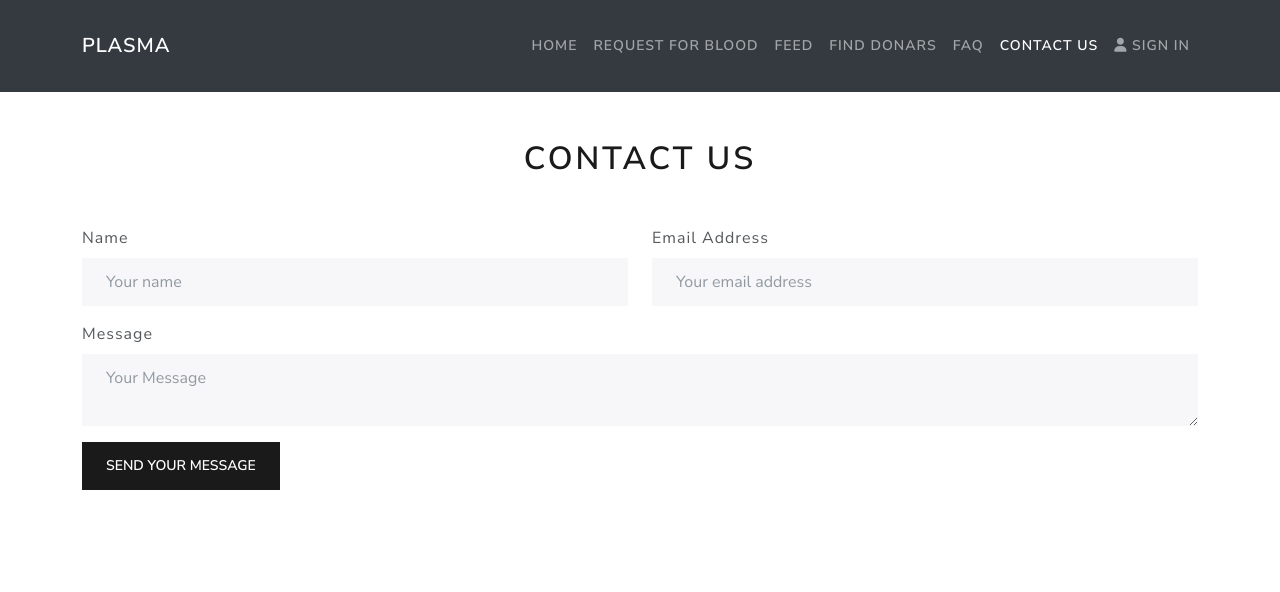
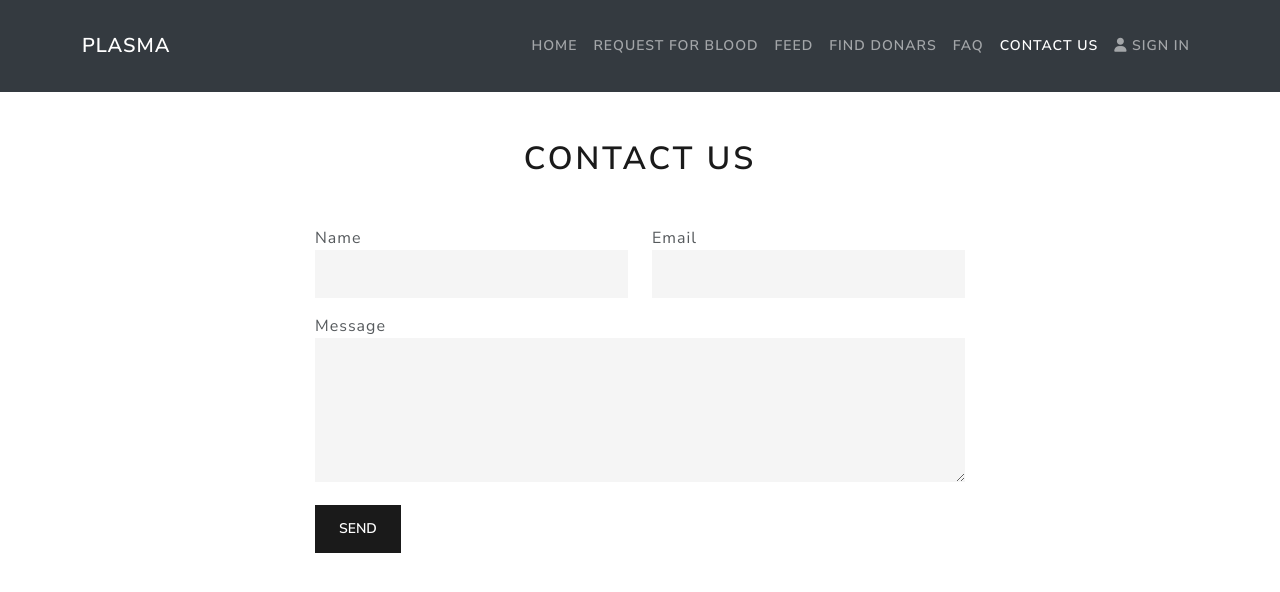
Before and after one commit to SMNAFI/Plasma, a React (Create React App) app: page /contact in a window 1280 px wide. Shown: the top 592 px of the page. Built offline with nearby package versions, Linux system fonts and the light colour scheme.

Commit message:
contact us working

```diff
--- a/package.json
+++ b/package.json
@@ -3,6 +3,7 @@
   "version": "0.1.0",
   "private": true,
   "dependencies": {
+    "@emailjs/browser": "^3.9.1",
     "@testing-library/jest-dom": "^5.16.5",
     "@testing-library/react": "^13.4.0",
     "@testing-library/user-event": "^13.5.0",
--- /dev/null
+++ b/src/screens/ContactUsScreen.css
@@ -0,0 +1,13 @@
+.form-container {
+  max-width: 650px;
+}
+
+.input {
+  border: none;
+  background-color: #f5f5f5;
+  padding: 12px 16px;
+}
+
+.input:focus {
+  outline: none;
+}
--- a/src/screens/ContactUsScreen.js
+++ b/src/screens/ContactUsScreen.js
@@ -1,59 +1,92 @@
-import React, { useState } from 'react'
-import { Form, Row, Col, Button } from 'react-bootstrap'
+import React, { useRef, useState } from 'react'
+import emailjs from '@emailjs/browser'
+import { Row, Col, Button } from 'react-bootstrap'
+import Loader from '../components/Loader'
+import Message from '../components/Message'
+import './ContactUsScreen.css'
 
 const ContactUsScreen = () => {
-  const [name, setName] = useState('')
-  const [email, setEmail] = useState('')
-  const [text, setText] = useState('')
+  // const [name, setName] = useState('')
+  // const [email, setEmail] = useState('')
+  // const [message, setMessage] = useState('')
+  const [loading, setLoading] = useState(false)
+  const [message, setMessage] = useState(null)
+  const [error, setError] = useState(null)
 
-  const submitHandler = (e) => {
-    e.preventDefaul()
+  const form = useRef()
+
+  const sendEmail = (e) => {
+    e.preventDefault()
+
+    setLoading(true)
+    setMessage(null)
+    setError(null)
+
+    emailjs
+      .sendForm(
+        process.env.REACT_APP_EMAILJS_SERVICE_ID,
+        process.env.REACT_APP_EMAILJS_TEMPLATE_ID,
+        form.current,
+        process.env.REACT_APP_EMAILJS_PUBLIC_KEY
+      )
+      .then(
+        (result) => {
+          setLoading(false)
+          setMessage('Thank you for your message.')
+        },
+        (error) => {
+          console.log(error.text)
+          setLoading(false)
+          setError(error.text)
+        }
+      )
   }
   return (
     <>
       <h1 className='text-center my-5'>Contact Us</h1>
-      <Form onSubmit={submitHandler}>
+
+      <div className='form-container mx-auto'>
+        {loading && <Loader />}
+        {message && <Message>{message}</Message>}
+        {error && <Message variant='danger'>{error}</Message>}
+
+        <form ref={form} onSubmit={sendEmail}>
           <Row>
             <Col md={6}>
-            <Form.Group controlId='name' className='mb-3'>
-              <Form.Label>Name</Form.Label>
-              <Form.Control
+              <label>Name</label>
+              <br />
+              <input
                 type='text'
-                placeholder='Your name'
-                value={name}
-                onChange={(e) => setName(e.target.value)}
+                name='user_name'
+                className='w-100 input'
                 required={true}
-              ></Form.Control>
-            </Form.Group>
+              />
             </Col>
-
             <Col md={6}>
-            <Form.Group controlId='email' className='mb-3'>
-              <Form.Label>Email Address</Form.Label>
-              <Form.Control
+              <label>Email</label>
+              <br />
+              <input
                 type='email'
-                placeholder='Your email address'
-                value={email}
-                onChange={(e) => setEmail(e.target.value)}
+                name='user_email'
+                className='w-100 input'
                 required={true}
-              ></Form.Control>
-            </Form.Group>
+              />
             </Col>
           </Row>
+          <div className='my-3'>
+            <label>Message</label>
+            <br />
+            <textarea
+              name='message'
+              rows='5'
+              className='w-100 input'
+              required={true}
+            />
+          </div>
 
-        <Form.Group controlId='text' className='mb-3'>
-          <Form.Label>Message</Form.Label>
-          <Form.Control
-            as='textarea'
-            placeholder='Your Message'
-            value={text}
-            onChange={(e) => setText(e.target.value)}
-            required={true}
-          ></Form.Control>
-        </Form.Group>
-
-        <Button type='submit'>Send your message</Button>
-      </Form>
+          <Button type='submit'>Send</Button>
+        </form>
+      </div>
     </>
   )
 }
```
Also changed, not shown: src/screens/ProfileScreen.js (+0 -10 lines), 2 other files (tests, documents, lock files or other folders). Lines whose indentation alone changed are shown as unchanged.
